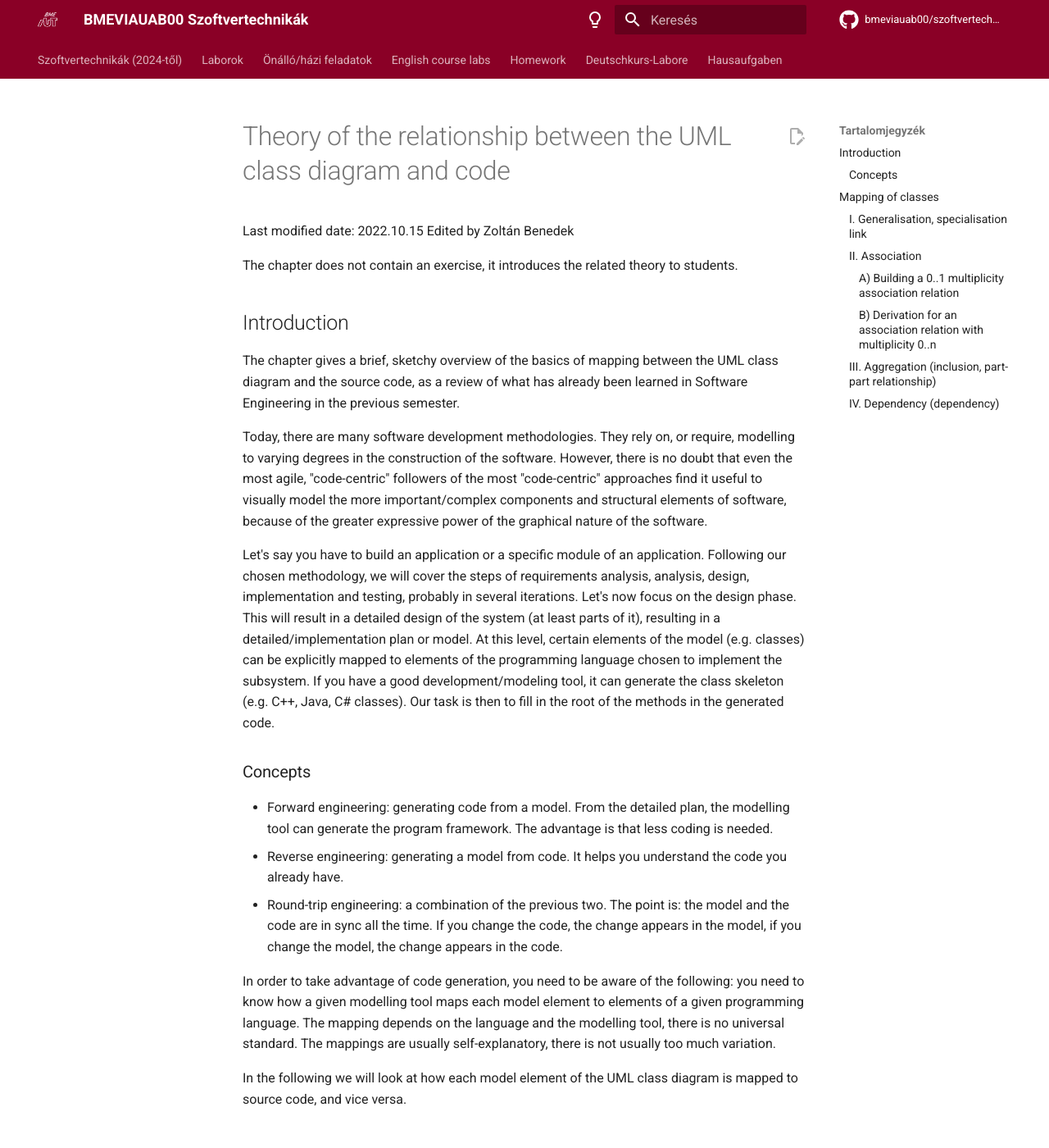
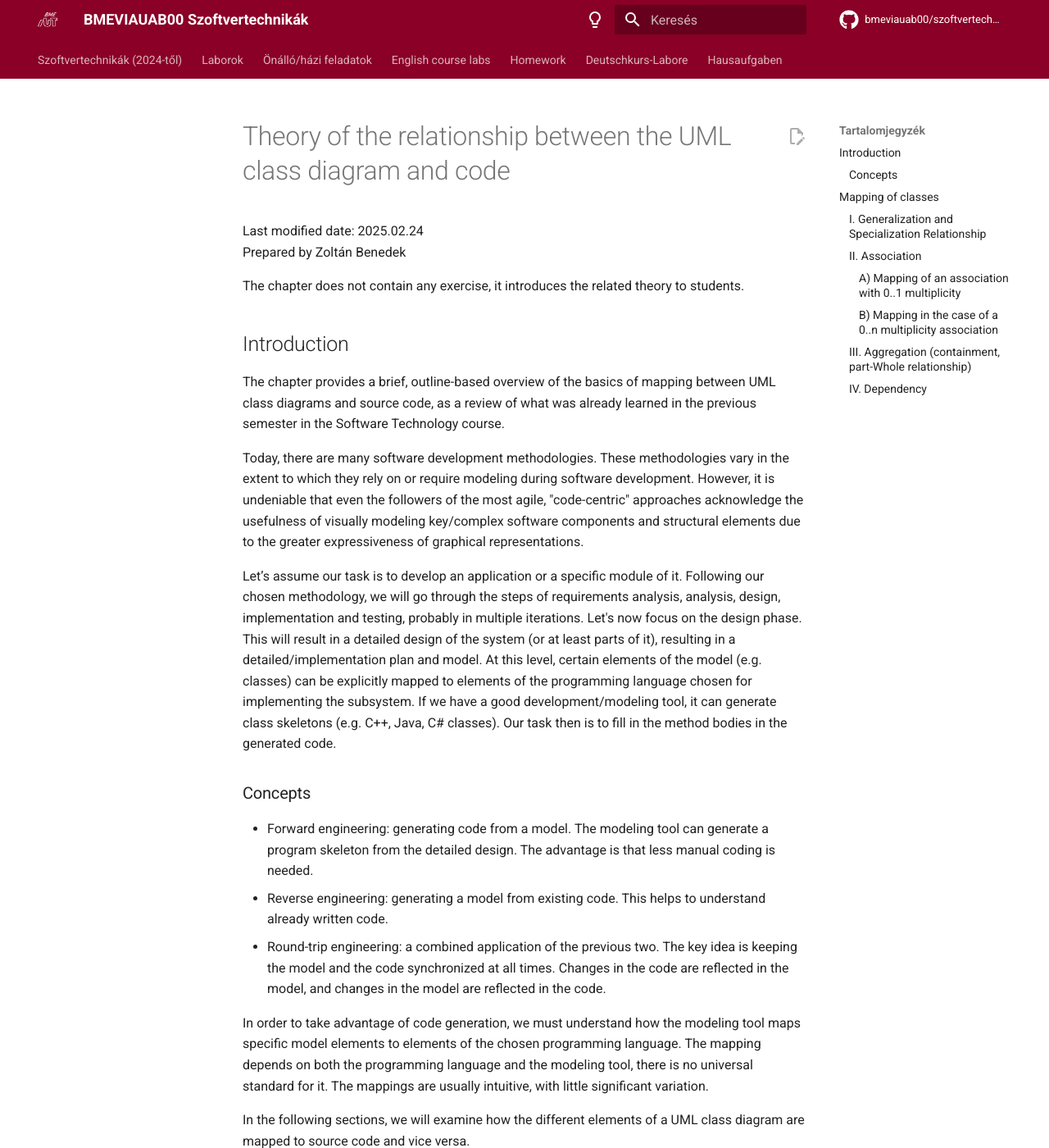
Before and after one commit to bmeviauab00/szoftvertechnikak, an MkDocs documentation site: the page built from docs/egyeb/uml-kod-kapcsolata/index_eng.md, in a window 1280 px wide and 1400 px high. Shown: the whole window at 82% size. Built offline with MkDocs 1.6.1 and Material for MkDocs 9.7.7, drawn with Linux system fonts in a browser that asks for light colours; comment, search, counter and statistics services are not loaded; the version menu is left out; some of the changed text lies outside the part shown.

Commit message:
Angol labor 1 - Kiegészítő anyag: Az UML osztálydiagram és a kód kapcsolatának elmélete

````diff
--- a/docs/egyeb/uml-kod-kapcsolata/index_eng.md
+++ b/docs/egyeb/uml-kod-kapcsolata/index_eng.md
@@ -1,27 +1,27 @@
 # Theory of the relationship between the UML class diagram and code
 
-Last modified date: 2022.10.15
-Edited by Zoltán Benedek
+Last modified date: 2025.02.24
+Prepared by Zoltán Benedek
 
-The chapter does not contain an exercise, it introduces the related theory to students.
+The chapter does not contain any exercise, it introduces the related theory to students.
 
 ## Introduction
 
-The chapter gives a brief, sketchy overview of the basics of mapping between the UML class diagram and the source code, as a review of what has already been learned in Software Engineering in the previous semester.
+The chapter provides a brief, outline-based overview of the basics of mapping between UML class diagrams and source code, as a review of what was already learned in the previous semester in the Software Technology course.
 
-Today, there are many software development methodologies. They rely on, or require, modelling to varying degrees in the construction of the software. However, there is no doubt that even the most agile, "code-centric" followers of the most "code-centric" approaches find it useful to visually model the more important/complex components and structural elements of software, because of the greater expressive power of the graphical nature of the software.
+Today, there are many software development methodologies. These methodologies vary in the extent to which they rely on or require modeling during software development. However, it is undeniable that even the followers of the most agile, "code-centric" approaches acknowledge the usefulness of visually modeling key/complex software components and structural elements due to the greater expressiveness of graphical representations.
 
-Let's say you have to build an application or a specific module of an application. Following our chosen methodology, we will cover the steps of requirements analysis, analysis, design, implementation and testing, probably in several iterations. Let's now focus on the design phase. This will result in a detailed design of the system (at least parts of it), resulting in a detailed/implementation plan or model. At this level, certain elements of the model (e.g. classes) can be explicitly mapped to elements of the programming language chosen to implement the subsystem. If you have a good development/modeling tool, it can generate the class skeleton (e.g. C++, Java, C# classes). Our task is then to fill in the root of the methods in the generated code.
+Let’s assume our task is to develop an application or a specific module of it. Following our chosen methodology, we will go through the steps of requirements analysis, analysis, design, implementation and testing, probably in multiple iterations. Let's now focus on the design phase. This will result in a detailed design of the system (or at least parts of it), resulting in a detailed/implementation plan and model. At this level, certain elements of the model (e.g. classes) can be explicitly mapped to elements of the programming language chosen for implementing the subsystem. If we have a good development/modeling tool, it can generate class skeletons (e.g. C++, Java, C# classes). Our task then is to fill in the method bodies in the generated code.
 
 ### Concepts
 
-- Forward engineering: generating code from a model. From the detailed plan, the modelling tool can generate the program framework. The advantage is that less coding is needed.
-- Reverse engineering: generating a model from code. It helps you understand the code you already have.
-- Round-trip engineering: a combination of the previous two. The point is: the model and the code are in sync all the time. If you change the code, the change appears in the model, if you change the model, the change appears in the code.
+- Forward engineering: generating code from a model. The modeling tool can generate a program skeleton from the detailed design. The advantage is that less manual coding is needed.
+- Reverse engineering: generating a model from existing code. This helps to understand already written code.
+- Round-trip engineering: a combined application of the previous two. The key idea is keeping the model and the code synchronized at all times. Changes in the code are reflected in the model, and changes in the model are reflected in the code.
 
-In order to take advantage of code generation, you need to be aware of the following: you need to know how a given modelling tool maps each model element to elements of a given programming language. The mapping depends on the language and the modelling tool, there is no universal standard. The mappings are usually self-explanatory, there is not usually too much variation.
+In order to take advantage of code generation, we must understand how the modeling tool maps specific model elements to elements of the chosen programming language. The mapping depends on both the programming language and the modeling tool, there is no universal standard for it. The mappings are usually intuitive, with little significant variation.
 
-In the following we will look at how each model element of the UML class diagram is mapped to source code, and vice versa.
+In the following sections, we will examine how the different elements of a UML class diagram are mapped to source code and vice versa.
 
 ## Mapping of classes
 
@@ -47,17 +47,17 @@
 }
 ```
 
-In the context of visibility, mapping:
+Regarding visibility, the mapping is:
 
 - +: public
 - -: private
 - \#: protected
 
-A more exciting question is how the relationships between classes are mapped, and this is discussed in the following chapters.
+A more interesting topic is how relationships between classes are mapped, which is explained in the following chapters.
 
-### I. Generalisation, specialisation link
+### I. Generalization and Specialization Relationship
 
-Generalisation, specialisation
+![Generalization, Specialization](images/alt-spec.png)
 
 C# mapping:
 
@@ -70,14 +70,14 @@
 
 ### II. Association
 
-This relationship type always implies communication between objects of classes. A department uses the services of another department.
+This type of relationship always represents communication between the objects of classes. A given class utilizes the services of another class.
 
-#### A) Building a 0..1 multiplicity association relation
+#### A) Mapping of an association with 0..1 multiplicity
 
-In this case, the client class contains a pointer or reference through which it can use the services of the target class (call its operations).
+In this case, the client class contains a pointer or reference through which it can use the services of the target class (it can call its operations).
 Example:
 
-Generalisation, specialisation, single contact
+![Generalization, Specialization, Single Relationship](images/association-single.png)
 
 C++ mapping:
 
@@ -105,20 +105,20 @@
 };
 ```
 
-In both cases, we see that **a pointer or reference member variable is added to the client class, whose type is the same as the type of the target class referenced in the association, and the name of the member variable is the role given to the target class for the association relationship**, which in the example is .
-The mapping is logical, since the client can access the target object from any of its operations and call its methods through this pointer/reference.
+In both cases, we see that **a pointer or reference member variable is added to the client class, whose type matches the type of the target class referenced in the association, and the name of the member variable corresponds to the role assigned to the target class in the association**, which in this example is `windowManager`.
+The mapping is logical, since the client can access the target object from any of its methods and invoke its methods through this pointer/reference.
 
-Comment. Sometimes the association is two-way, with each class using the services of the other. Often, instead of putting an arrow at both ends of the association, we leave it at both ends. In such a two-way relationship, the role must be specified at both ends of the relationship. During the mapping, we add a pointer/reference to each class to the other.
+Note. The association may be bidirectional, meaning both classes use each other's services. In such cases, instead of putting an arrow at both ends of the association, the arrows at both ends are often omitted. In a bidirectional relationship, the role must be specified at both ends. When mapping, both classes must contain a pointer/reference to the other.
 
-#### B) Derivation for an association relation with multiplicity 0..n
+#### B) Mapping in the case of a 0..n multiplicity association
 
-In this case, a client-side object is related to several target-side objects. Example:
+In this case, a client-side object is associated with multiple target-side objects. Example:
 
-Generalisation, specialisation, multiple links
+![Generalization, specialization, multiple association](images/association-multiple.png)
 
-One `WindowManager` object manages several `Window` objects. **The mapping takes some collection of objects in the target class into the client class.** This can be an array, list, etc., whichever best suits our purpose in the situation.
+One `WindowManager` object manages multiple `Window` objects. **In the mapping process, the client class contains some kind of collection of objects from the target class.** This can be an array, list, etc., depending on what is most suitable for our specific situation.
 
-A mapping to the above example in C++:
+A possible mapping for the above example in C++:
 
 ```cpp
 class WindowManager
@@ -127,7 +127,7 @@
 };
 ```
 
-Or in C#:
+And in C#:
 
 ```csharp
 class WindowManager
@@ -136,15 +136,15 @@
 };
 ```
 
-### III. Aggregation (inclusion, part-part relationship)
+### III. Aggregation (containment, part-Whole relationship)
 
-In general, the mapping is exactly the same as for association.
+Typically, the mapping is done in exactly the same way as for associations.
 
-### IV. Dependency (dependency)
+### IV. Dependency
 
-It represents the loosest link between departments. Example:
+This represents the loosest relationship between classes. Example:
 
-Dependency
+![Dependency](images/dependency.png)
 
-Meaning: the `Window` class depends on the `Graphics` class. That is, if the `Graphics` class is changed, the Window class may also need to be changed.
-This connection type is used when the parameter list/return value of the methods of the class at the beginning of the dependency connection contains the class at the end of the connection. In the example, the `onDraw` operation of the `Window` class receives an object of the `Graphics` class as a parameter, and thus depends on it, since it can call the methods of the `Graphics` class in the method's trunk. If, for example, the name of the `FillRect` method of the `Graphics` class is changed, this change must be reflected in the call location, i.e., in the trunk of the `onDraw` method of the Window class.
+Its meaning: the `Window` class depends on the `Graphics` class. In other words, if the `Graphics` class changes, it might be necessary to modify the `Window` class as well.
+This type of relationship is typically used when the methods of the class at the beginning of the dependency relationship include the class at the end of the relationship in their parameter list or return type. In the example, the `onDraw` operation of the `Window` class receives an object of the `Graphics` class as a parameter, making it dependent on it because the method body can call methods from the `Graphics` class. For example, if we change the name of the `FillRect` method in the `Graphics` class, this change must be reflected where the method is called, i.e., in the body of the `Window` class's `onDraw` method as well.
````
Also changed, not shown: other parts of docs/egyeb/uml-kod-kapcsolata/index_eng.md (+2 -2 lines).
